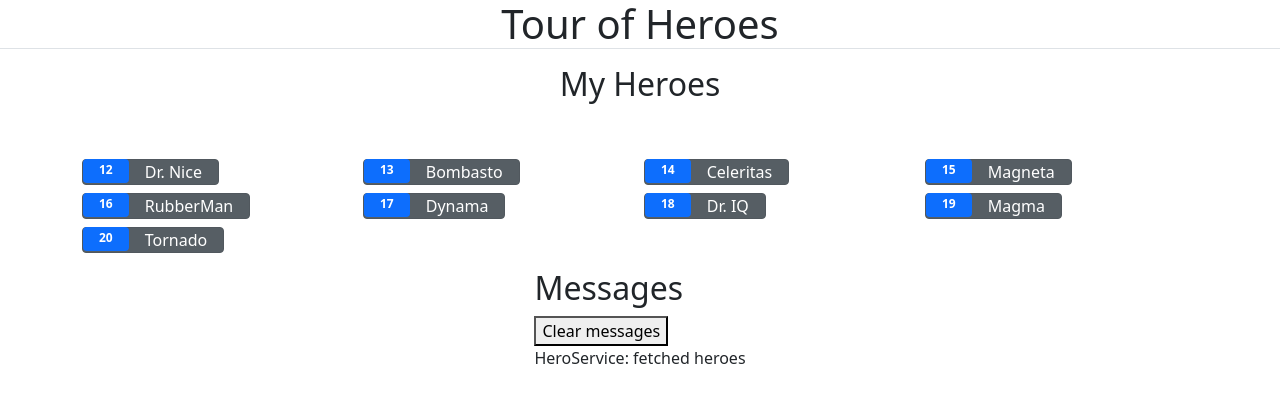
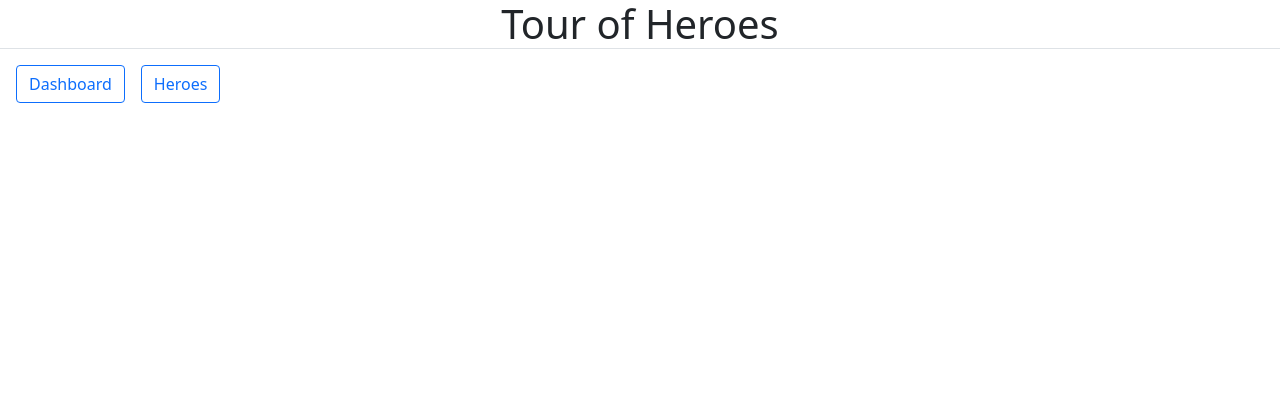
Before and after one commit to kroonus2/tour-of-heroes-angular-tutorial, an Angular app: page / in a window 1280 px wide. Shown: the top 402 px of the page. Built offline with nearby package versions, Linux system fonts and the light colour scheme.

Commit message:
add route-outlet from routers

```diff
--- a/src/app/app.component.html
+++ b/src/app/app.component.html
@@ -1,3 +1,8 @@
 <h1 class="text-center border-bottom mb-3">{{title}}</h1>
-<app-heroes></app-heroes>
+<nav>
+    <a routerLink="/dashboard" class="btn btn-outline-primary mx-3">Dashboard</a>
+    <a routerLink="/heroes" class="btn btn-outline-primary ">Heroes</a>
+</nav>
+<router-outlet></router-outlet>
 <app-messages></app-messages>
+<!-- Last Class -> https://angular.io/tutorial/tour-of-heroes/toh-pt5 -->
```
